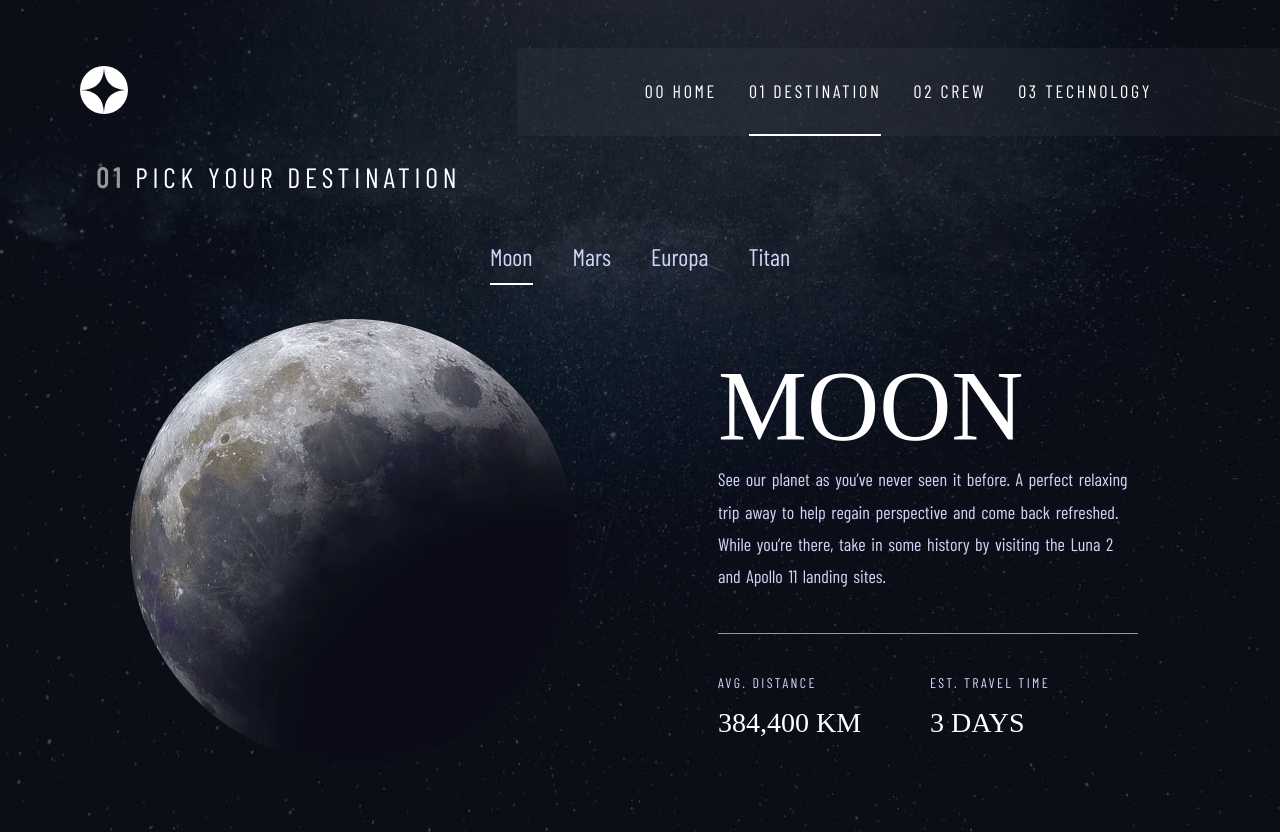
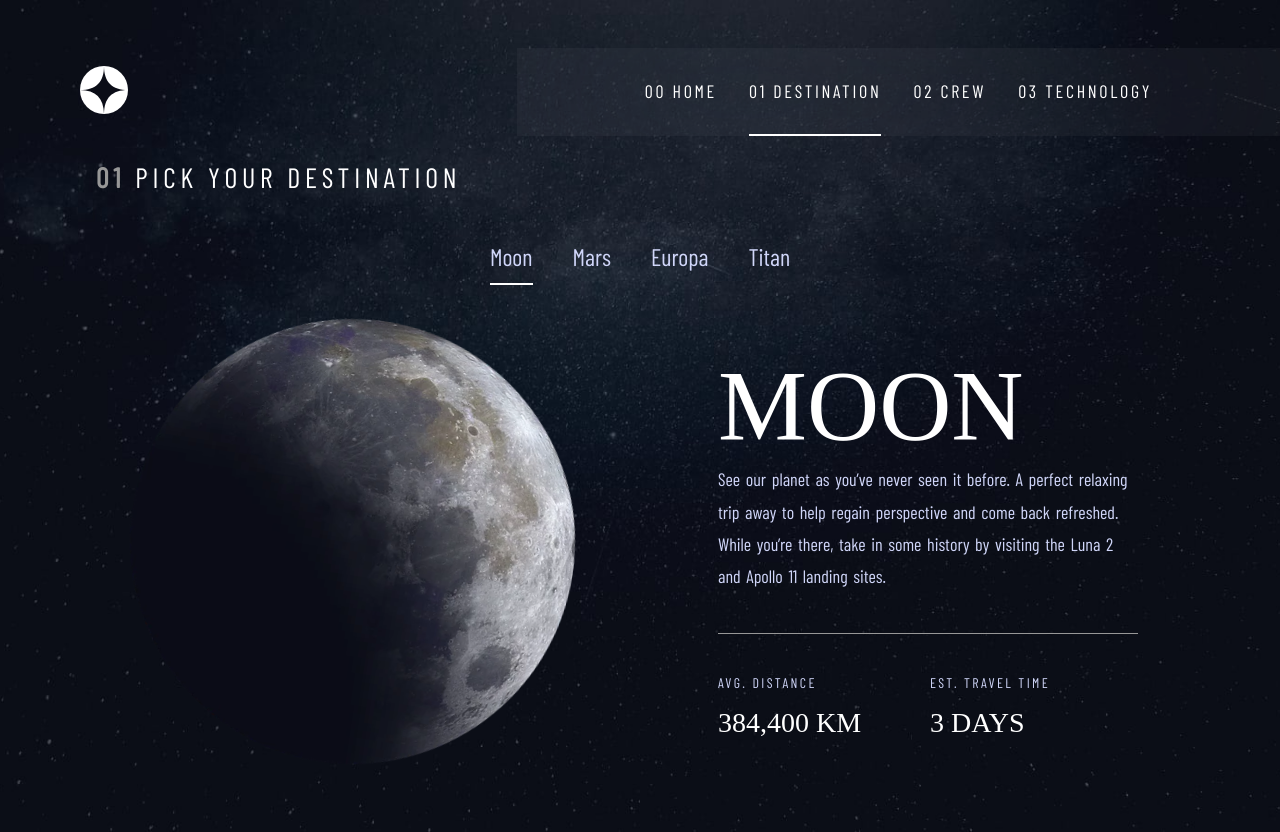
Before and after one commit to temiye18/space-tourism, a React (Create React App) app: page /destination/Moon in a window 1280 px wide. Built offline with nearby package versions, Linux system fonts and the light colour scheme; a web font is replaced by a local one.

Commit message:
added spin animation

```diff
--- a/src/Pages/Destination/Destination.module.css
+++ b/src/Pages/Destination/Destination.module.css
@@ -67,6 +67,18 @@
 .detail__image {
   align-self: center;
   justify-self: center;
+}
+.detail__image img {
+  animation: planet-spin infinite 20s linear;
+}
+
+@keyframes planet-spin {
+  0% {
+    transform: rotate(0deg);
+  }
+  100% {
+    transform: rotate(360deg);
+  }
 }
 
 .detail__content {
```
